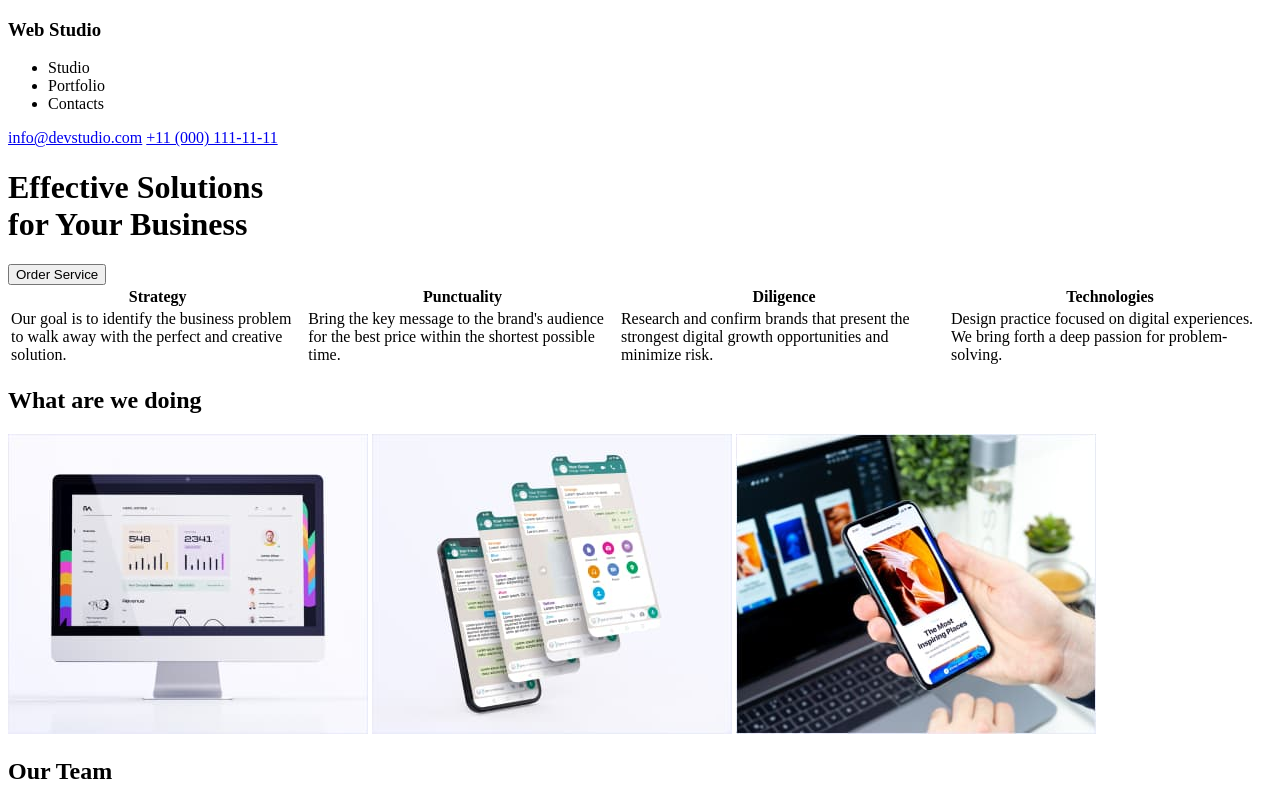
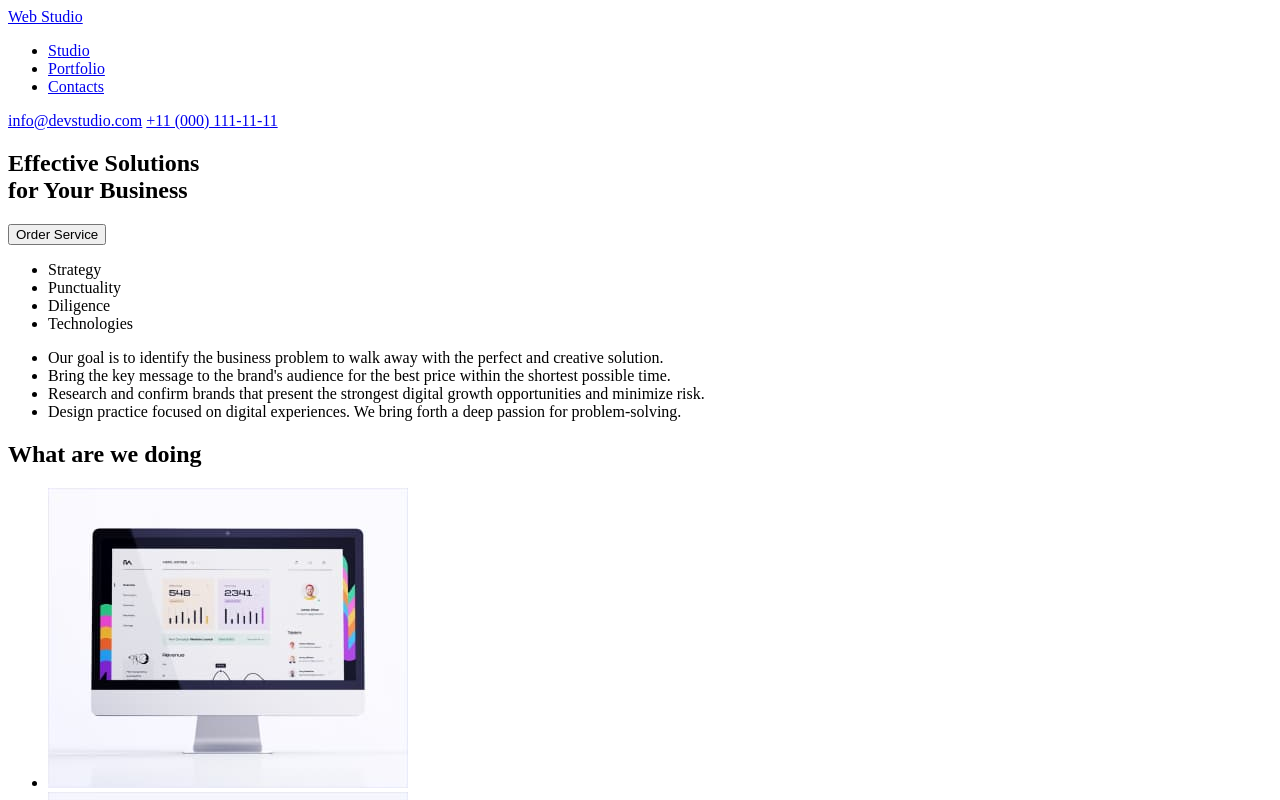
Before and after one commit to OleksandrKvasnytsa/goit-markup-hw-01, a plain HTML site: page index.html in a window 1280 px wide. Shown: the top 800 px of the page. Drawn offline with Linux system fonts and the light colour scheme.

Commit message:
made corrections according to feedback

```diff
--- a/index.html
+++ b/index.html
@@ -8,73 +8,76 @@
 </head>
 <body>
 <header>
-<div>
-    <h3>Web Studio</h3>
+
+    <a href="Web Studio">Web Studio</a>
+    <nav>
     <ul>
-        <li>Studio</li>
-        <li>Portfolio</li>
-        <li>Contacts</li>
+        <li><a href="Studio">Studio</a> </li>
+        <li><a href="Portfolio">Portfolio</a> </li>
+        <li><a href="Contacts">Contacts</a> </li>
     </ul>
+    </nav>
+
     <a href="mailto:info@devstudio.com">info@devstudio.com</a>
     <a href="tel:+110001111111">+11 (000) 111-11-11</a>
-</div>
+
 </header>
 <main>
-<div>
+<section>
      <h1>Effective Solutions <br> for Your Business</h1>
 
      <button type="button">Order Service</button>
 
-</div>
-<div>
-    <table>
-    <tr>
-        <th>Strategy</th>
-        <th>Punctuality</th>
-        <th>Diligence</th>
-        <th>Technologies</th>
-    </tr>
-    <tr>
-        <td>Our goal is to identify the business
-        problem to walk away with the perfect and creative solution.</td>
-        <td>Bring the key message to the brand's audience for the best price within the shortest possible time.</td>
-        <td>Research and confirm brands that present the strongest digital growth opportunities and minimize risk.</td>
-        <td>Design practice focused on digital experiences. We bring forth a deep passion for problem-solving.</td>
-    </tr>
-    </table>
-</div>
-<div>
+</section>
+<section>
+    <ul>
+        <li>Strategy</th>
+        <li>Punctuality<lih>
+        <li>Diligence</li>
+        <li>Technologies</li>
+    </ul>
+    <ul>
+        <li>Our goal is to identify the business
+        problem to walk away with the perfect and creative solution.</li>
+        <li>Bring the key message to the brand's audience for the best price within the shortest possible time.</li>
+        <li>Research and confirm brands that present the strongest digital growth opportunities and minimize risk.</li>
+        <li>Design practice focused on digital experiences. We bring forth a deep passion for problem-solving.</li>
+    </ul>
+</section>
+<section>
        <h2>What are we doing</h2>
-        <img src="./images/rectangle 71.jpg" alt="project" width="360" height="300">
-        <img src="./images/rectangle 71 (1).jpg" alt="project" width="360" height="300">
-        <img src="./images/rectangle 71 (2).jpg" alt="project" width="360" height="300">
-</div>
-<div>
+       <ul>
+        <li><img src="./images/rectangle 71.jpg" alt="project" width="360" height="300"></li>
+        <li><img src="./images/rectangle 71 (1).jpg" alt="project" width="360" height="300"></li>
+        <li><img src="./images/rectangle 71 (2).jpg" alt="project" width="360" height="300"></li>
+       </ul>
+</section>
+<section>
     <h2>Our Team</h2>
     <div>
         <img src="photo/Mark Guerrero.jpg" alt="Mark Guerrero photo" width="264" height="260">
         <h3>Mark Guerrero</h3>
-        <h4>Product Designer</h4>
+        <p>Product Designer</p>
     </div>
     <div>
         <img src="photo/Tom Ford.jpg" alt="Tom Ford photo" width="264" height="260">
         <h3>Tom Ford</h3>
-        <h4>Frontend Developer</h4>
+        <p>Frontend Developer</p>
     </div>
     <div>
         <img src="photo/Camila Garcia.jpg" alt="Camila Garcia photo" width="264" height="260">
         <h3>Camila Garcia</h3>
-        <h4>Marketing</h4>
+        <p>Marketing</p>
     </div>
     <div>
         <img src="photo/Daniel Wilson.jpg" alt="Daniel Wilson photo" width="264" height="260">
         <h3>Daniel Wilson</h3>
-        <h4>UI Designer</h4>
+        <p>UI Designer</p>
     </div>
-</div>
+</section>
 </main>
 <footer>
-    <h3>Web Studio</h3>
+    <a href="Web Studio">Web Studio</a>
     <p>Increase the flow of customers and sales for your business with digital marketing & growth solutions.</p>
 </footer>
 </body>
```
